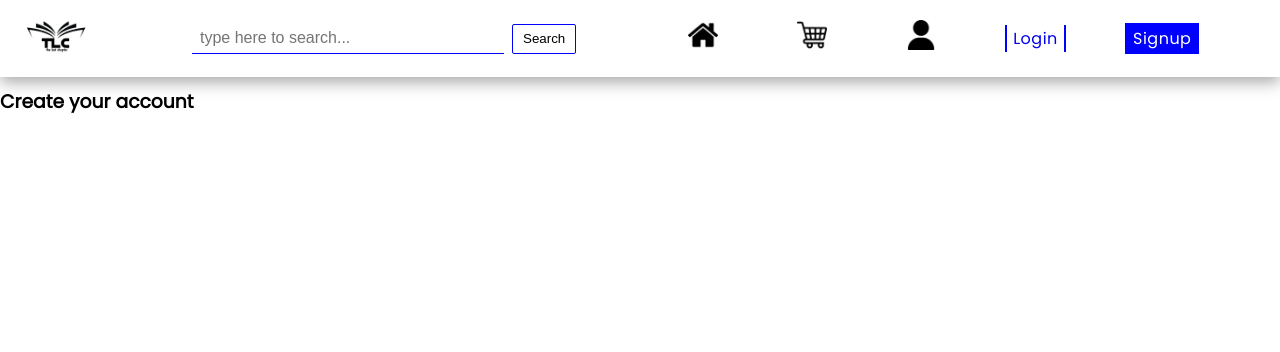
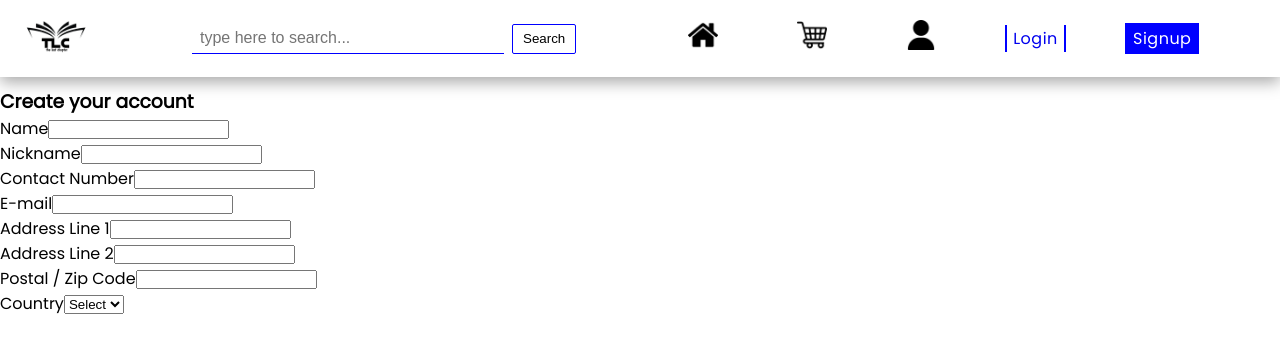
Before and after one commit to TecnicoR/E-Book_frontend, a React (Create React App) app: page /signup in a window 1280 px wide. Shown: the top 352 px of the page. Built offline with nearby package versions, Linux system fonts and the light colour scheme.

Commit message:
created Signup page, work in progress

```diff
--- a/src/components/singup/Signup.jsx
+++ b/src/components/singup/Signup.jsx
@@ -1,14 +1,55 @@
-import React from 'react'
-import './signup.css'
+import React from "react";
+import "./signup.css";
 
 function Signup() {
   return (
     <>
       <div className="signup-form">
         <h3>Create your account</h3>
+        <form action="">
+          <div className="form-group">
+            <label htmlFor="name">Name</label>
+            <input type="text" name="name" id="name" />
+          </div>
+          <div className="form-group">
+            <label htmlFor="nickname">Nickname</label>
+            <input type="text" name="nickname" id="nickname" />
+          </div>
+          <div className="form-group">
+            <label htmlFor="phone">Contact Number</label>
+            <input type="text" name="phone" id="phone" />
+          </div>
+          <div className="form-group">
+            <label htmlFor="email">E-mail</label>
+            <input type="email" name="email" id="email" />
+          </div>
+          <div className="form-group">
+            <label htmlFor="addressLine1">Address Line 1</label>
+            <input type="text" name="addressLine1" id="addressLine1" />
+          </div>
+          <div className="form-group">
+            <label htmlFor="addressLine2">Address Line 2</label>
+            <input type="text" name="addressLine2" id="addressLine2" />
+          </div>
+          <div className="form-group">
+            <label htmlFor="pincode">Postal / Zip Code</label>
+            <input type="text" name="pincode" id="pincode" />
+          </div>
+          <div className="form-group">
+            <label htmlFor="country">Country</label>
+            <select name="country" id="country">
+              <option>Select</option>
+              <option value="india">India</option>
+              <option value="india">USA</option>
+              <option value="india">India</option>
+              <option value="india">India</option>
+              <option value="india">India</option>
+            </select>
+          </div>
+        </form>
       </div>
     </>
-  )
+  );
 }
 
-export default Signup
+export default Signup;
```
